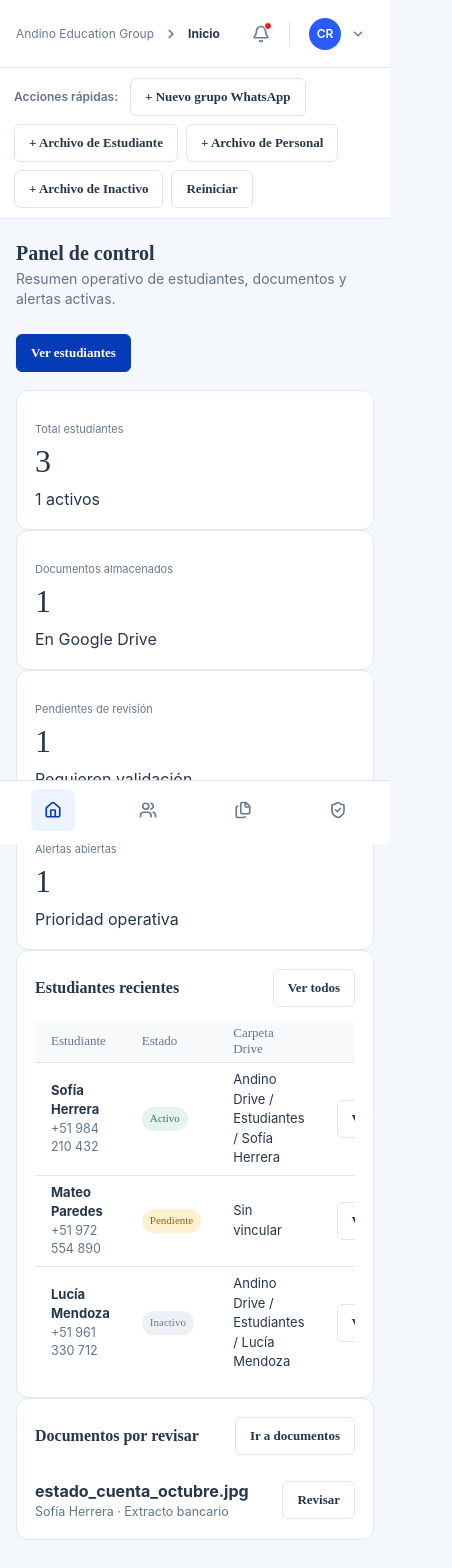
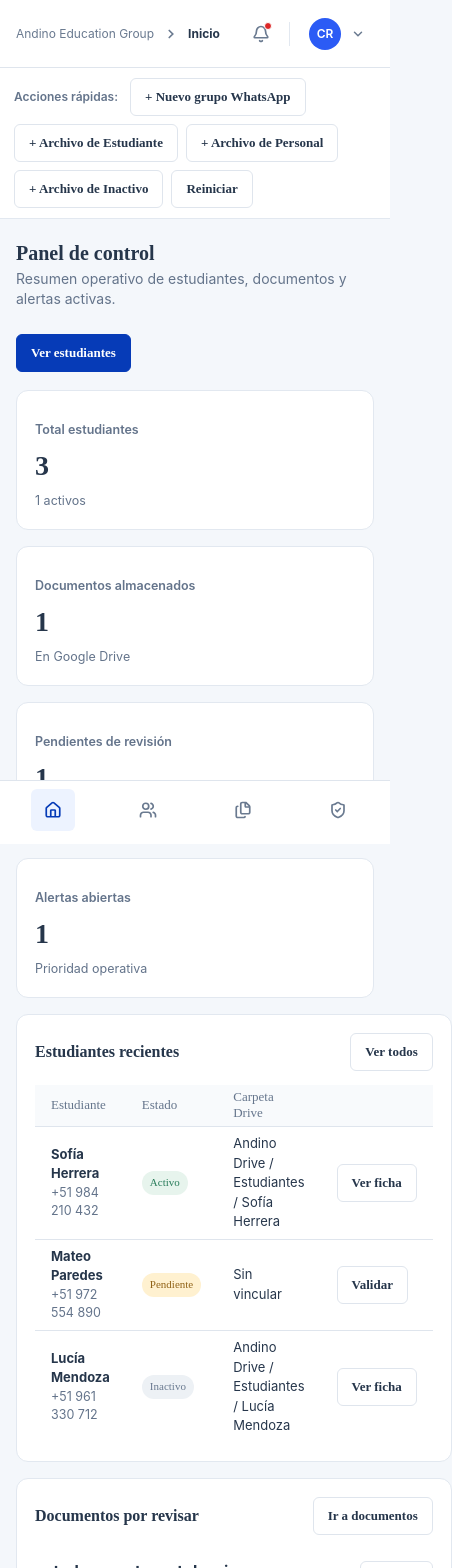
Before and after one commit to PaulBendezuTorres/AndinoEducationGroup, a React (Vite) app: page /inicio in a window 390 px wide. Shown: the top 1568 px of the page, 452 px wide, since content can reach past the window. Built offline with nearby package versions, Linux system fonts and the light colour scheme; a web font is replaced by a local one.

Commit message:
Style: corregir grillas del panel de control (4 métricas en fila y 2 columnas)

```diff
--- a/src/index.css
+++ b/src/index.css
@@ -1595,3 +1595,57 @@ dd {
     display: none;
   }
 }
+
+/* Grillas del Panel de control y vistas de dos columnas */
+.metrics-grid {
+  display: grid;
+  grid-template-columns: repeat(4, minmax(0, 1fr));
+  gap: 16px;
+  margin-bottom: 16px;
+}
+.metric {
+  display: flex;
+  flex-direction: column;
+  gap: 4px;
+}
+.metric small {
+  font-size: 12.5px;
+  font-weight: 600;
+  color: #64748b;
+}
+.metric strong {
+  font-size: 28px;
+  font-weight: 600;
+  color: #26364b;
+  line-height: 1.15;
+}
+.metric span {
+  font-size: 12.5px;
+  color: #64748b;
+}
+.home-grid {
+  display: grid;
+  grid-template-columns: minmax(0, 1.55fr) minmax(0, 1fr);
+  gap: 16px;
+  align-items: start;
+}
+.two-col {
+  display: grid;
+  grid-template-columns: repeat(2, minmax(0, 1fr));
+  gap: 16px;
+  align-items: start;
+}
+@media (max-width: 1024px) {
+  .metrics-grid {
+    grid-template-columns: repeat(2, minmax(0, 1fr));
+  }
+  .home-grid,
+  .two-col {
+    grid-template-columns: 1fr;
+  }
+}
+@media (max-width: 640px) {
+  .metrics-grid {
+    grid-template-columns: 1fr;
+  }
+}
```
